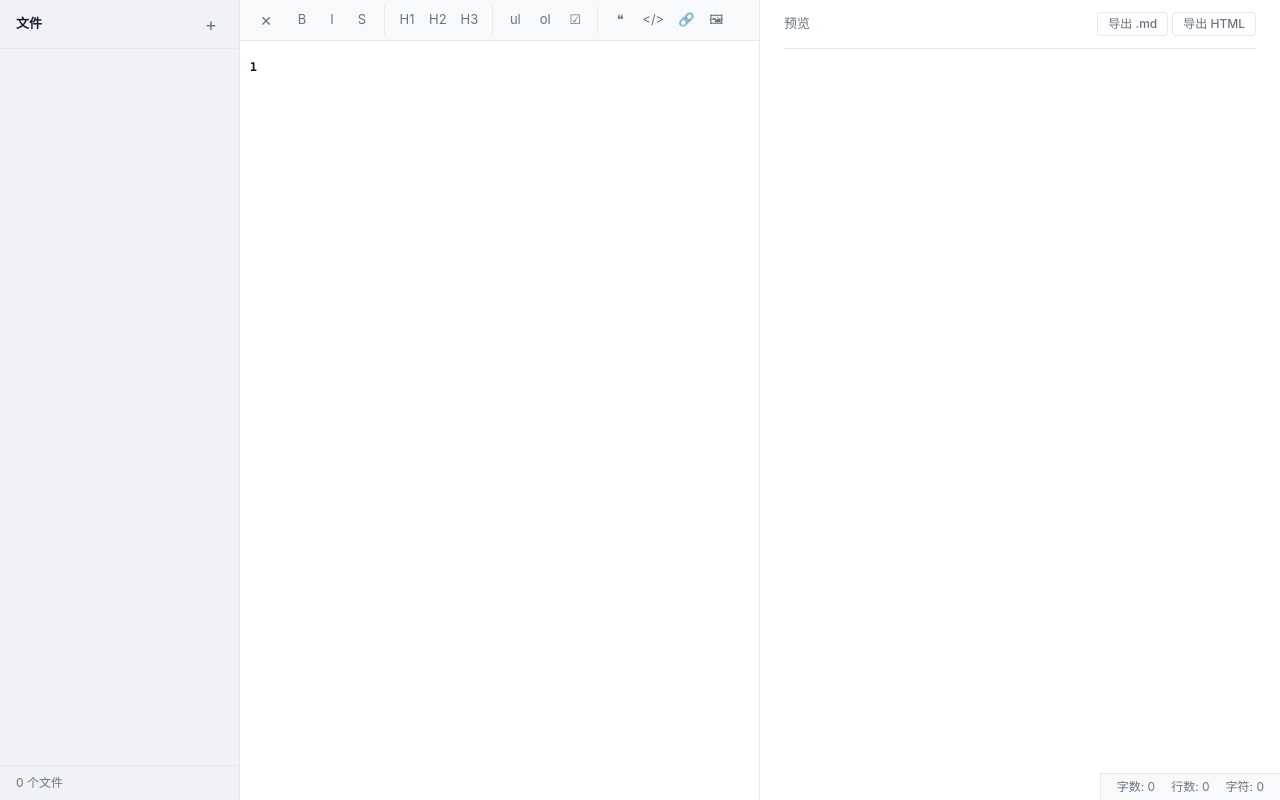
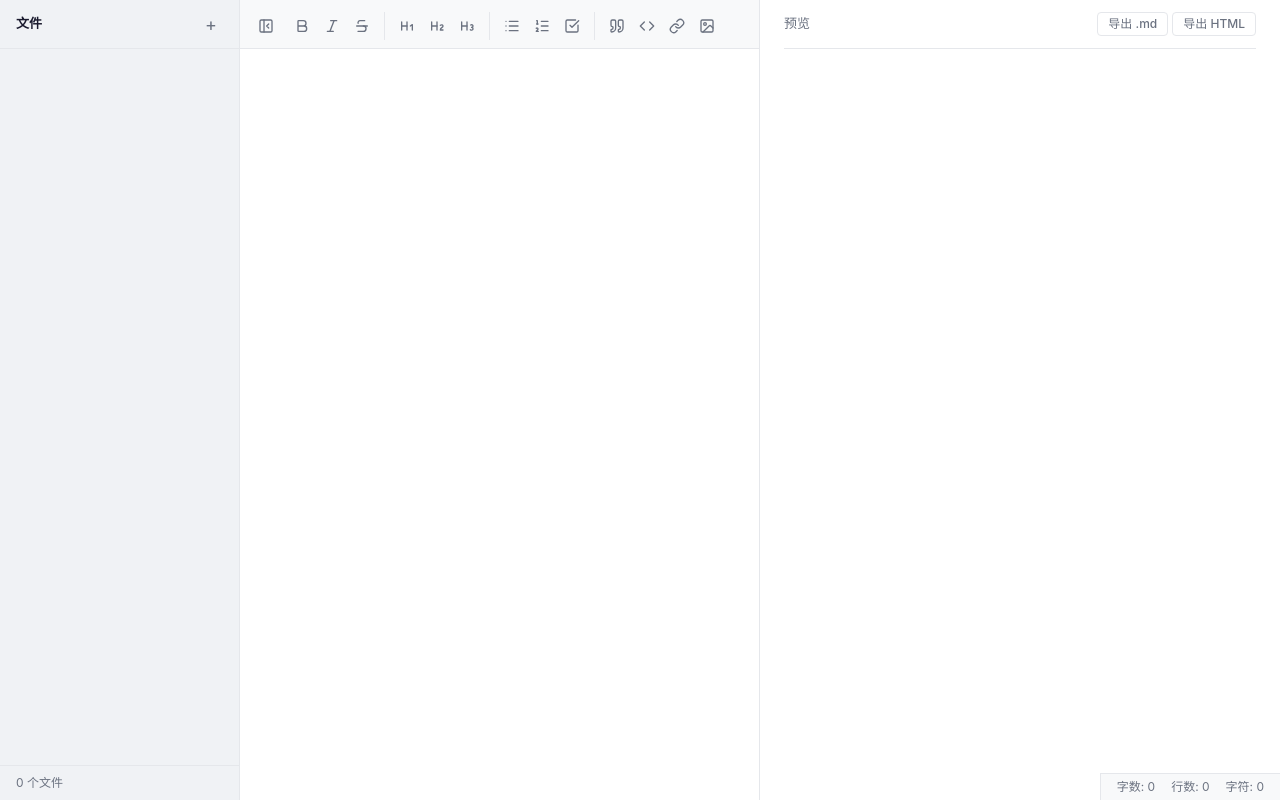
Before and after one commit to hele160/markdown-editor, a React (Vite) app: page / in a window 1280 px wide. Built offline with nearby package versions, Linux system fonts and the light colour scheme.

Commit message:
style: 最上方下线对齐，删除编辑区左边行数显示

```diff
--- a/package.json
+++ b/package.json
@@ -37,6 +37,7 @@
     "@codemirror/view": "^6.42.1",
     "codemirror": "^6.0.2",
     "highlight.js": "^11.11.1",
+    "lucide-react": "^1.14.0",
     "marked": "^18.0.3",
     "react": "^19.2.6",
     "react-dom": "^19.2.6",
--- a/src/components/Editor/index.module.scss
+++ b/src/components/Editor/index.module.scss
@@ -5,6 +5,11 @@
   // CodeMirror 容器占满父容器
   :global(.cm-editor) {
     height: 100%;
+  }
+
+  // 隐藏所有 gutter（行号、折叠标记等）
+  :global(.cm-gutters) {
+    display: none !important;
   }
 
   // 滚动区域
@@ -35,34 +40,6 @@
   // 当前行高亮
   :global(.cm-activeLine) {
     background-color: var(--color-active-line) !important;
-  }
-
-  // 行号区域
-  :global(.cm-gutters) {
-    background-color: transparent;
-    border-right: 1px solid var(--color-border);
-    color: var(--color-text-secondary);
-    font-size: 12px;
-    user-select: none;
-  }
-
-  // 当前行号高亮
-  :global(.cm-activeLineGutter) {
-    background-color: var(--color-active-line) !important;
-    color: var(--color-primary);
-    font-weight: 600;
-  }
-
-  // 代码折叠标记
-  :global(.cm-foldGutter) {
-    .cm-foldGutterElement {
-      cursor: pointer;
-      opacity: 0.5;
-
-      &:hover {
-        opacity: 1;
-      }
-    }
   }
 
   // 占位符（空内容时）
--- a/src/components/Toolbar/index.module.scss
+++ b/src/components/Toolbar/index.module.scss
@@ -2,11 +2,12 @@
   display: flex;
   align-items: center;
   gap: 4px;
-  padding: 6px 12px;
+  padding: 12px 12px 8px;
   border-bottom: 1px solid var(--border-color);
   background-color: var(--bg-secondary);
   flex-shrink: 0;
-  flex-wrap: wrap;
+  flex-wrap: nowrap;
+  box-sizing: border-box;
 }
 
 .toggleBtn {
--- a/src/components/Toolbar/index.tsx
+++ b/src/components/Toolbar/index.tsx
@@ -1,6 +1,23 @@
 import { useCallback } from "react";
 import { EditorView } from "@codemirror/view";
 import { editorViewRef } from "@/components/Editor";
+import {
+  Bold,
+  Italic,
+  Strikethrough,
+  Heading1,
+  Heading2,
+  Heading3,
+  List,
+  ListOrdered,
+  CheckSquare,
+  Quote,
+  Code,
+  Link,
+  Image,
+  PanelLeftClose,
+  PanelLeftOpen,
+} from "lucide-react";
 import styles from "./index.module.scss";
 
 type SyntaxType =
@@ -19,32 +36,42 @@ type SyntaxType =
   | "image";
 
 interface ToolbarButton {
-  label: string;
+  icon: React.ReactNode;
   title: string;
   syntax: SyntaxType;
 }
 
+const iconSize = 16;
+
 const buttonGroups: ToolbarButton[][] = [
   [
-    { label: "B", title: "加粗", syntax: "bold" },
-    { label: "I", title: "斜体", syntax: "italic" },
-    { label: "S", title: "删除线", syntax: "strikethrough" },
+    { icon: <Bold size={iconSize} />, title: "加粗", syntax: "bold" },
+    { icon: <Italic size={iconSize} />, title: "斜体", syntax: "italic" },
+    {
+      icon: <Strikethrough size={iconSize} />,
+      title: "删除线",
+      syntax: "strikethrough",
+    },
   ],
   [
-    { label: "H1", title: "标题 1", syntax: "h1" },
-    { label: "H2", title: "标题 2", syntax: "h2" },
-    { label: "H3", title: "标题 3", syntax: "h3" },
+    { icon: <Heading1 size={iconSize} />, title: "标题 1", syntax: "h1" },
+    { icon: <Heading2 size={iconSize} />, title: "标题 2", syntax: "h2" },
+    { icon: <Heading3 size={iconSize} />, title: "标题 3", syntax: "h3" },
   ],
   [
-    { label: "ul", title: "无序列表", syntax: "ul" },
-    { label: "ol", title: "有序列表", syntax: "ol" },
-    { label: "☑", title: "任务列表", syntax: "task" },
+    { icon: <List size={iconSize} />, title: "无序列表", syntax: "ul" },
+    { icon: <ListOrdered size={iconSize} />, title: "有序列表", syntax: "ol" },
+    {
+      icon: <CheckSquare size={iconSize} />,
+      title: "任务列表",
+      syntax: "task",
+    },
   ],
   [
-    { label: "❝", title: "引用", syntax: "quote" },
-    { label: "</>", title: "代码块", syntax: "code" },
-    { label: "🔗", title: "链接", syntax: "link" },
-    { label: "🖼", title: "图片", syntax: "image" },
+    { icon: <Quote size={iconSize} />, title: "引用", syntax: "quote" },
+    { icon: <Code size={iconSize} />, title: "代码块", syntax: "code" },
+    { icon: <Link size={iconSize} />, title: "链接", syntax: "link" },
+    { icon: <Image size={iconSize} />, title: "图片", syntax: "image" },
   ],
 ];
 
@@ -130,7 +157,11 @@ export default function Toolbar({
         onClick={onToggleSidebar}
         title={sidebarCollapsed ? "展开文件管理" : "收起文件管理"}
       >
-        {sidebarCollapsed ? "☰" : "✕"}
+        {sidebarCollapsed ? (
+          <PanelLeftOpen size={iconSize} />
+        ) : (
+          <PanelLeftClose size={iconSize} />
+        )}
       </button>
       {buttonGroups.map((group, gi) => (
         <div key={gi} className={styles.group}>
@@ -141,7 +172,7 @@ export default function Toolbar({
               title={btn.title}
               onClick={() => handleClick(btn.syntax)}
             >
-              {btn.label}
+              {btn.icon}
             </button>
           ))}
         </div>
--- a/src/utils/editorConfig.ts
+++ b/src/utils/editorConfig.ts
@@ -2,8 +2,6 @@ import { EditorState } from "@codemirror/state";
 import {
   EditorView,
   keymap,
-  lineNumbers,
-  highlightActiveLineGutter,
   highlightSpecialChars,
   drawSelection,
   rectangularSelection,
@@ -14,7 +12,6 @@ import {
   syntaxHighlighting,
   indentOnInput,
   bracketMatching,
-  foldGutter,
   foldKeymap,
 } from "@codemirror/language";
 import {
@@ -37,10 +34,6 @@ export function createEditorConfig(
   return EditorState.create({
     doc,
     extensions: [
-      // 行号
-      lineNumbers(),
-      // 当前行高亮 + 行号高亮
-      highlightActiveLineGutter(),
       // 特殊字符显示
       highlightSpecialChars(),
       // 历史记录（撤销/重做）
@@ -53,8 +46,6 @@ export function createEditorConfig(
       closeBrackets(),
       // 缩进匹配
       indentOnInput(),
-      // 代码折叠
-      foldGutter(),
       // 矩形选择（Alt+拖拽）
       rectangularSelection(),
       crosshairCursor(),
```
Also changed, not shown: 1 other file (tests, documents, lock files or other folders).
